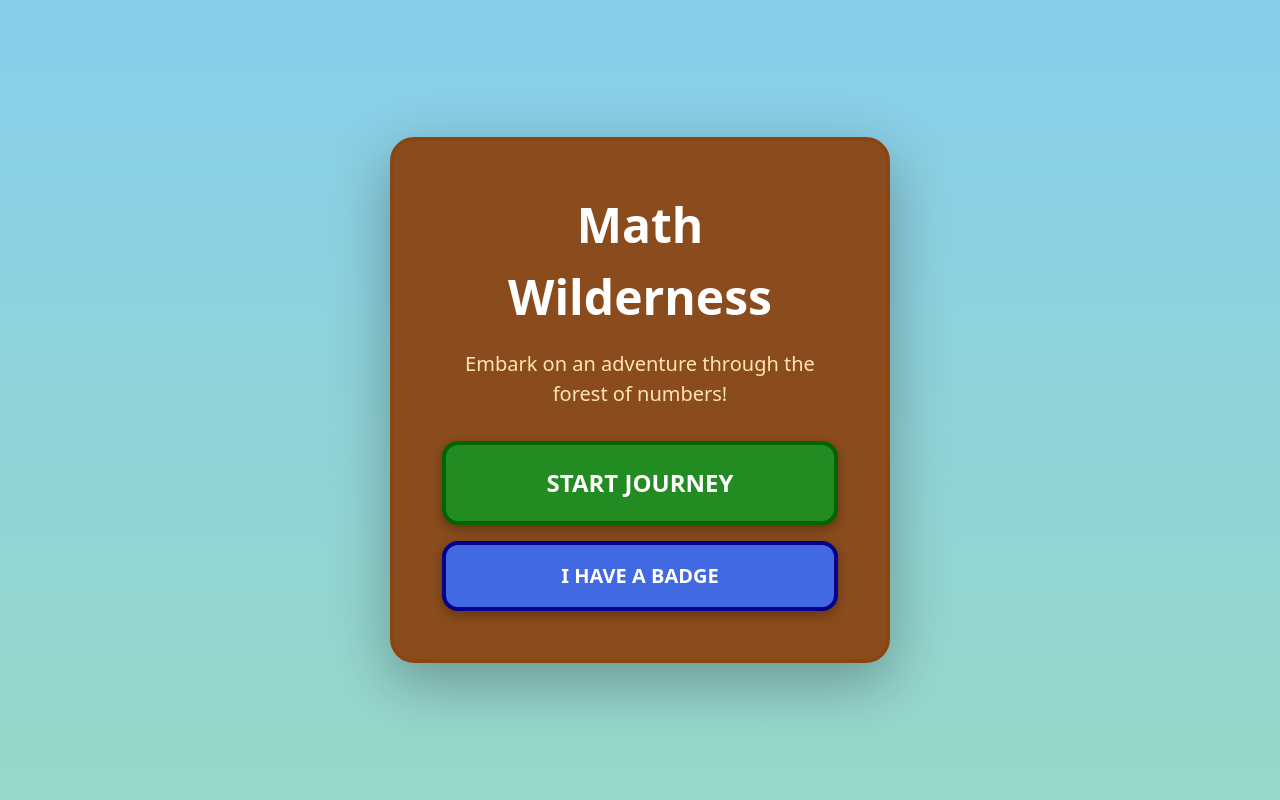
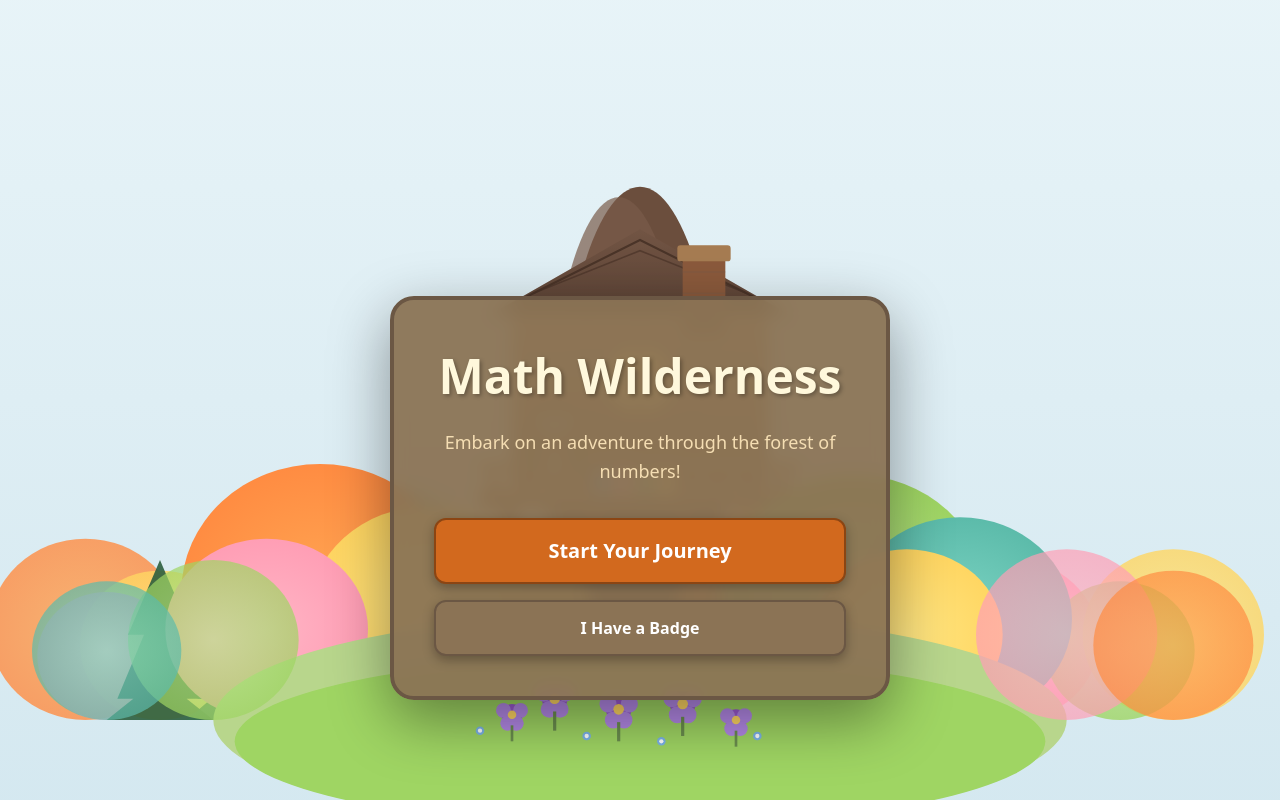
Before and after one commit to Tasfia-17/mathwilderness, a React (Vite) app: page / in a window 1280 px wide. Built offline with nearby package versions, Linux system fonts and the light colour scheme; no server answers; what @dfinity/candid would draw is missing.

Commit message:
Restore full app with all SVG backgrounds and complex components

```diff
--- a/src/App.tsx
+++ b/src/App.tsx
@@ -4,7 +4,7 @@ import OnboardingWelcomeScreen from './components/OnboardingWelcomeScreen';
 import CharacterSelectionScreen from './components/CharacterSelectionScreen';
 import LoginScreen from './components/LoginScreen';
 import TutorialGuideScreen from './components/TutorialGuideScreen';
-import BaseCampDashboard from './components/BaseCampDashboardSimple';
+import BaseCampDashboard from './components/BaseCampDashboard';
 import LearningMapScreen from './components/LearningMapScreen';
 import ConceptIntroductionScreen from './components/ConceptIntroductionScreen';
 import PracticeSessionScreen from './components/PracticeSessionScreen';
--- a/src/components/OnboardingWelcomeScreen.tsx
+++ b/src/components/OnboardingWelcomeScreen.tsx
@@ -1,3 +1,4 @@
+import TreehouseSceneSVG from './TreehouseSceneSVG';
 import type { ScreenName } from '../types/navigation';
 
 interface OnboardingWelcomeScreenProps {
@@ -8,75 +9,94 @@ interface OnboardingWelcomeScreenProps {
 
 export default function OnboardingWelcomeScreen({ onNavigate }: OnboardingWelcomeScreenProps) {
   return (
+    <div style={{ position: 'relative', width: '100%', height: '100vh', overflow: 'hidden' }}>
+      <div style={{ position: 'absolute', inset: 0, zIndex: 0 }}>
+        <TreehouseSceneSVG />
+      </div>
+
       <div style={{
-      minHeight: '100vh',
-      background: 'linear-gradient(to bottom, #87CEEB, #98D8C8)',
+        position: 'absolute',
+        inset: 0,
+        zIndex: 10,
         display: 'flex',
-      alignItems: 'center',
+        alignItems: 'flex-end',
         justifyContent: 'center',
-      padding: '20px'
+        paddingBottom: '100px',
+        pointerEvents: 'none'
       }}>
         <div style={{
-        backgroundColor: 'rgba(139, 69, 19, 0.95)',
+          pointerEvents: 'auto',
+          backgroundColor: 'rgba(139, 115, 85, 0.95)',
+          backdropFilter: 'blur(8px)',
           borderRadius: '24px',
-        padding: '48px',
+          padding: '40px',
           maxWidth: '500px',
-        width: '100%',
-        boxShadow: '0 20px 60px rgba(0,0,0,0.3)',
-        border: '4px solid #8B4513'
+          margin: '0 20px',
+          boxShadow: '0 20px 60px rgba(0,0,0,0.4)',
+          border: '4px solid #6B5744'
         }}>
           <h1 style={{
             fontSize: '48px',
             fontWeight: 'bold',
-          color: 'white',
+            color: '#FFF8DC',
             marginBottom: '16px',
-          textAlign: 'center'
+            textAlign: 'center',
+            textShadow: '2px 2px 4px rgba(0,0,0,0.3)'
           }}>
             Math Wilderness
           </h1>
           <p style={{
-          fontSize: '20px',
-          color: '#FFE4B5',
+            fontSize: '18px',
+            color: '#F5DEB3',
             marginBottom: '32px',
-          textAlign: 'center'
+            textAlign: 'center',
+            lineHeight: '1.6'
           }}>
             Embark on an adventure through the forest of numbers!
           </p>
+          <div style={{ display: 'flex', flexDirection: 'column', gap: '16px' }}>
             <button
               onClick={() => onNavigate('character-selection')}
               style={{
                 width: '100%',
-            backgroundColor: '#228B22',
+                backgroundColor: '#D2691E',
                 color: 'white',
-            fontSize: '24px',
+                fontSize: '20px',
                 fontWeight: 'bold',
-            padding: '20px',
-            borderRadius: '16px',
-            border: '4px solid #006400',
+                padding: '16px 24px',
+                borderRadius: '12px',
+                border: '2px solid #8B4513',
                 cursor: 'pointer',
-            marginBottom: '16px',
-            boxShadow: '0 4px 12px rgba(0,0,0,0.3)'
+                boxShadow: '0 4px 12px rgba(0,0,0,0.3)',
+                transition: 'all 0.2s'
               }}
+              onMouseOver={(e) => e.currentTarget.style.backgroundColor = '#CD853F'}
+              onMouseOut={(e) => e.currentTarget.style.backgroundColor = '#D2691E'}
             >
-          START JOURNEY
+              Start Your Journey
             </button>
             <button
               onClick={() => onNavigate('login')}
               style={{
                 width: '100%',
-            backgroundColor: '#4169E1',
+                backgroundColor: '#8B7355',
                 color: 'white',
-            fontSize: '20px',
-            fontWeight: 'bold',
-            padding: '16px',
-            borderRadius: '16px',
-            border: '4px solid #00008B',
+                fontSize: '16px',
+                fontWeight: '600',
+                padding: '14px 24px',
+                borderRadius: '12px',
+                border: '2px solid #6B5744',
                 cursor: 'pointer',
-            boxShadow: '0 4px 12px rgba(0,0,0,0.3)'
+                boxShadow: '0 4px 12px rgba(0,0,0,0.3)',
+                transition: 'all 0.2s'
               }}
+              onMouseOver={(e) => e.currentTarget.style.backgroundColor = '#A0826D'}
+              onMouseOut={(e) => e.currentTarget.style.backgroundColor = '#8B7355'}
             >
-          I HAVE A BADGE
+              I Have a Badge
             </button>
+          </div>
+        </div>
       </div>
     </div>
   );
```
Also changed, not shown: src/components/CharacterSelectionScreen.tsx (+92 -35 lines). Lines whose indentation alone changed are shown as unchanged.
